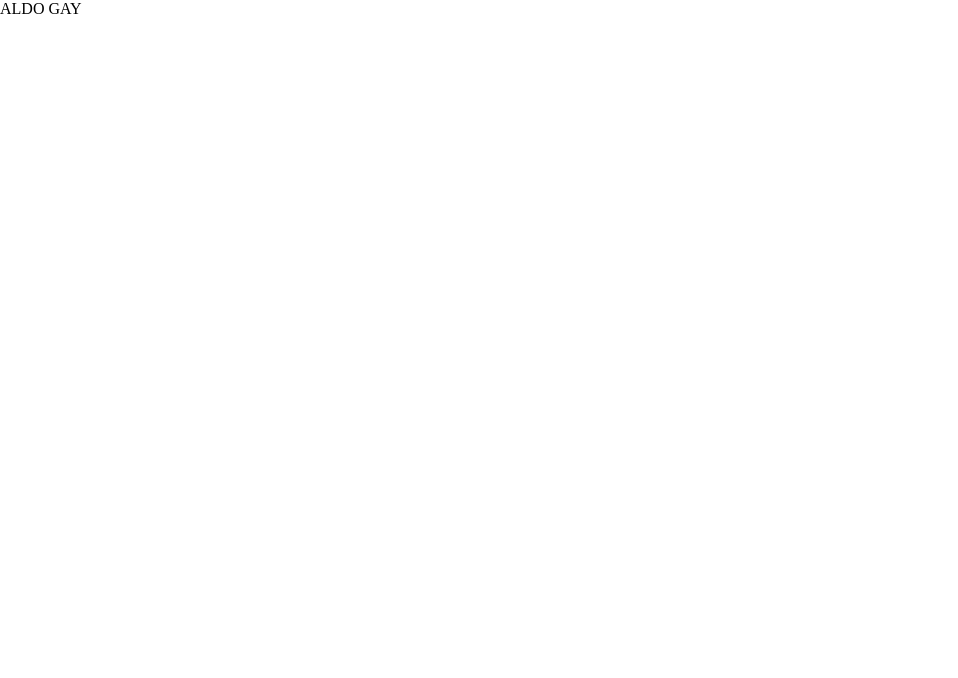
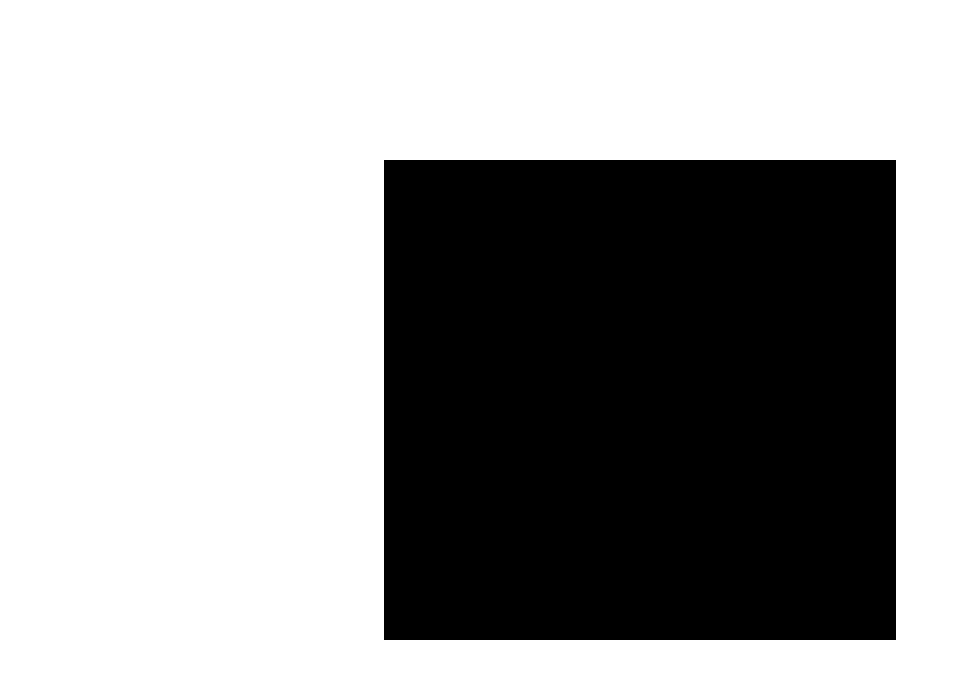
Before and after one commit to BlackBurn951/Caesarzon_FrontEnd_Web, an Angular app: page /registration in a window 1280 px wide. Shown: the top 678 px of the page, without its empty margins (0-958 px from the left). Built offline with nearby package versions, Linux system fonts and the light colour scheme.

Commit message:
Modifica pop-up registrazione

```diff
--- a/package.json
+++ b/package.json
@@ -10,11 +10,13 @@
   },
   "private": true,
   "dependencies": {
-    "@angular/animations": "^17.0.0",
+    "@angular/animations": "^17.3.3",
+    "@angular/cdk": "^17.3.3",
     "@angular/common": "^17.0.0",
     "@angular/compiler": "^17.0.0",
     "@angular/core": "^17.0.0",
     "@angular/forms": "^17.0.0",
+    "@angular/material": "^17.3.3",
     "@angular/platform-browser": "^17.0.0",
     "@angular/platform-browser-dynamic": "^17.0.0",
     "@angular/router": "^17.0.0",
--- a/src/app/homepage/homepage.component.html
+++ b/src/app/homepage/homepage.component.html
@@ -8,7 +8,7 @@
   <header>
     <section class="HeaderContainer">
       <div id="Top-row">
-        <img src="assets/images/Screenshot 2024-04-09 094124.png" >
+        <img src="assets/images/Screenshot 2024-04-09 094124.png"  alt="">
 
         <input id="SearchBar" type="text" placeholder="Cerca...">
       </div>
@@ -33,7 +33,7 @@
         </ul>
 
         <ul id="MenuUtente">
-          <a href="/registration">ACCEDI</a>
+          <a (click) = openRegistration()>ACCEDI</a>
           <a href="#">CARRELLO</a>
         </ul>
       </div>
--- a/src/app/homepage/homepage.component.ts
+++ b/src/app/homepage/homepage.component.ts
@@ -1,15 +1,19 @@
 import { Component } from '@angular/core';
-import {RouterOutlet} from "@angular/router";
+import {RegistrationComponent} from "../registration/registration.component";
+import {MatDialog} from "@angular/material/dialog";
+
 
 @Component({
   selector: 'app-homepage',
-  standalone: true,
-  imports: [
-    RouterOutlet
-  ],
   templateUrl: './homepage.component.html',
   styleUrl: './homepage.component.css'
 })
 export class HomepageComponent {
+  constructor(private dialog: MatDialog){
 
+  }
+  openRegistration() {
+    this.dialog.open(RegistrationComponent, {
+    });
+  }
 }
--- a/src/app/registration/registration.component.css
+++ b/src/app/registration/registration.component.css
@@ -0,0 +1,9 @@
+#RegistrationPanel {
+  background: #000000;
+  width: 40vw;
+  height: 60vh;
+  position: fixed;
+  top: 50%;
+  left: 50%;
+  transform: translate(-50%, -50%);
+}
--- a/src/app/registration/registration.component.html
+++ b/src/app/registration/registration.component.html
@@ -2,14 +2,14 @@
 <html lang="en">
 <head>
   <meta charset="UTF-8">
-  <title>Homepage</title>
+  <title>Registration</title>
 </head>
 <body>
 <header>
-  ALDO GAY
 </header>
-
+  <section id="RegistrationPanel">
+    Ciao test
+  </section>
 <footer>
-
 </footer>
 </body>
--- a/src/app/registration/registration.component.ts
+++ b/src/app/registration/registration.component.ts
@@ -2,8 +2,6 @@ import { Component } from '@angular/core';
 
 @Component({
   selector: 'app-registration',
-  standalone: true,
-  imports: [],
   templateUrl: './registration.component.html',
   styleUrl: './registration.component.css'
 })
```
Also changed, not shown: src/app/app.routes.ts (+23 -1 lines), 1 other file (tests, documents, lock files or other folders).
